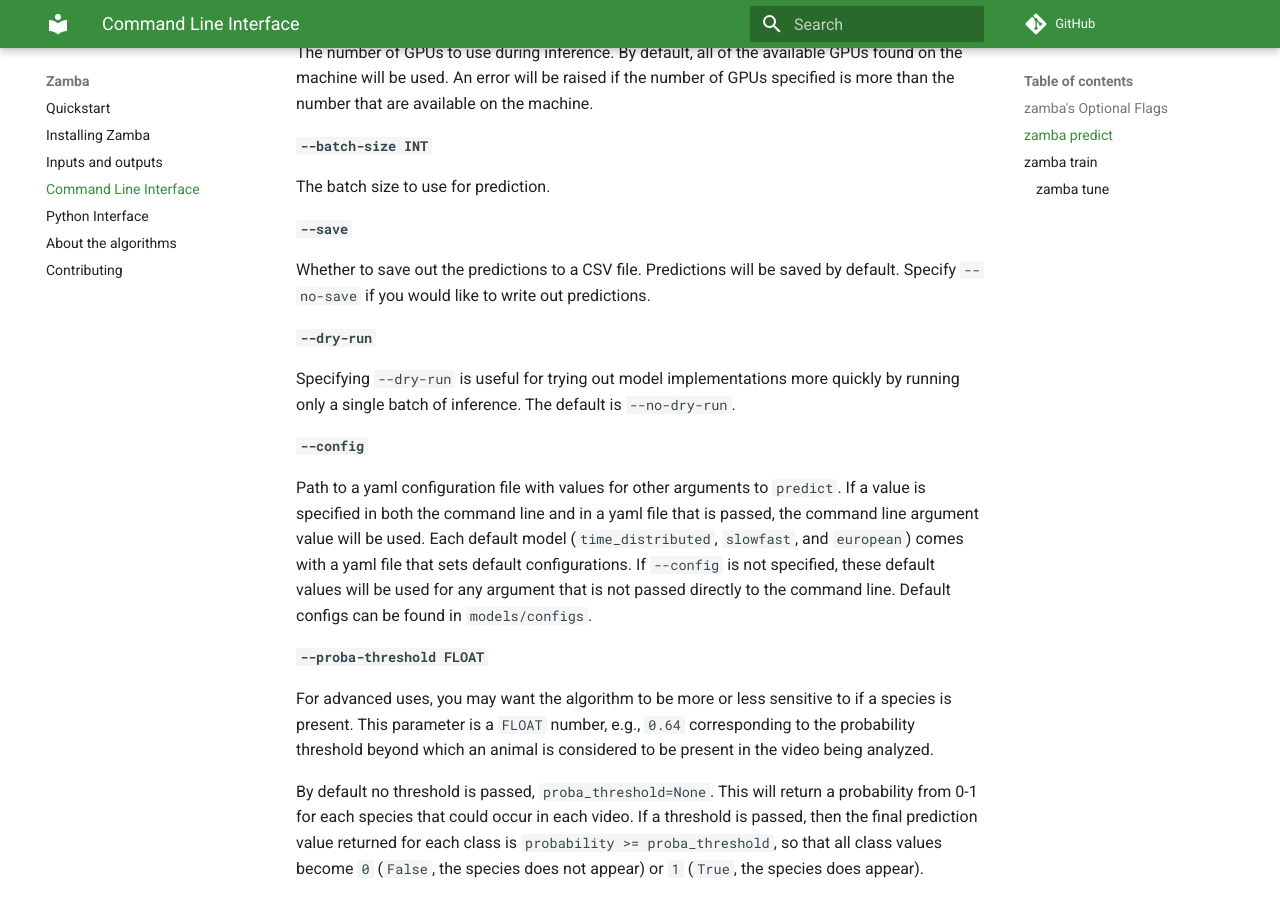
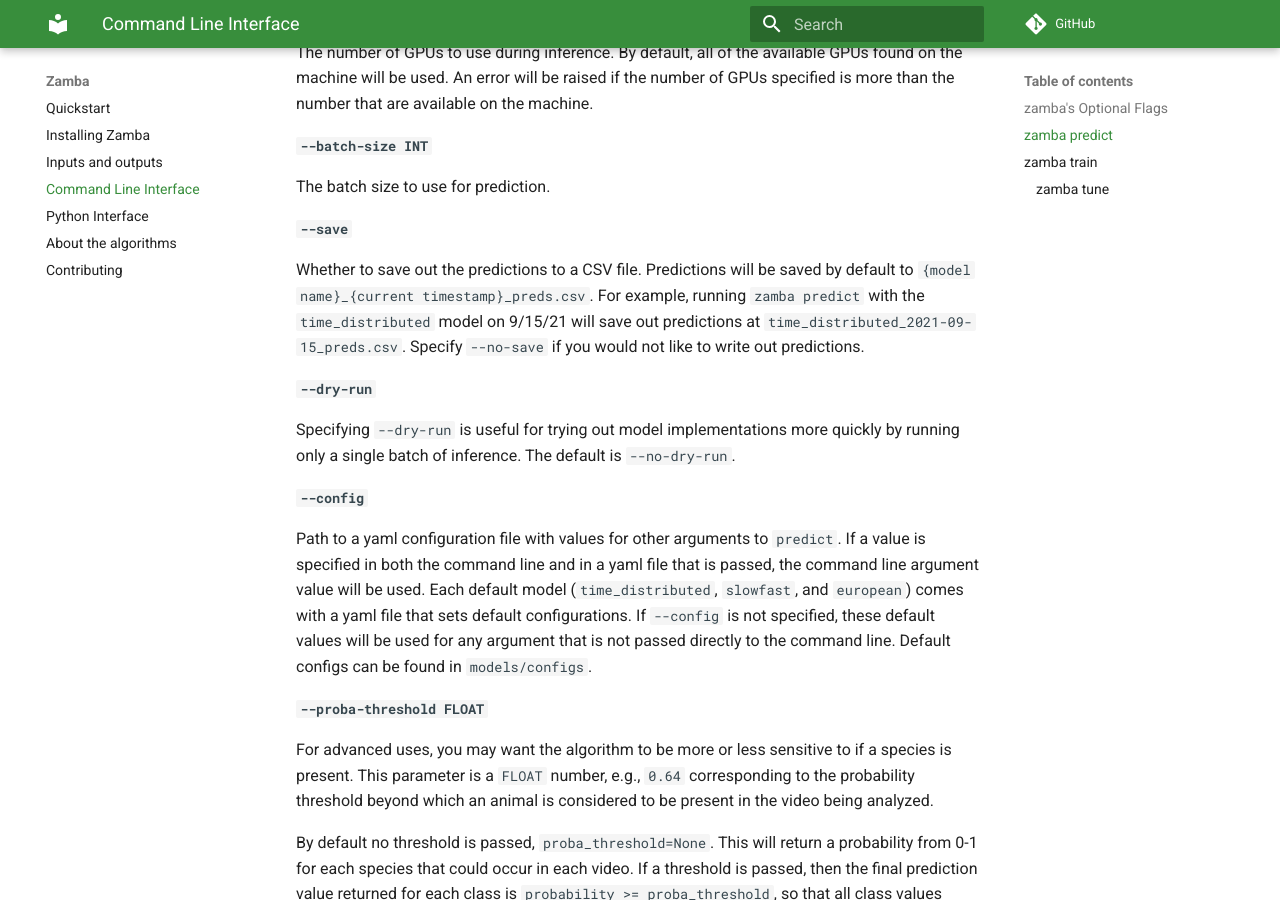
Before and after one commit to drivendataorg/zamba, an MkDocs documentation site: the page built from docs/docs/cli.md, in a window 1280 px wide and 900 px high, scrolled down 2429 px. Built offline with MkDocs 1.6.1 and Material for MkDocs 9.7.7, drawn with Linux system fonts in a browser that asks for light colours; comment, search, counter and statistics services are not loaded.

Commit message:
Add where output is saved

```diff
--- a/docs/docs/cli.md
+++ b/docs/docs/cli.md
@@ -102,7 +102,8 @@
 
 #### `--save`
 
-Whether to save out the predictions to a CSV file. Predictions will be saved by default. Specify `--no-save` if you would like to write out predictions.
+Whether to save out the predictions to a CSV file. Predictions will be saved by default to `{model name}_{current timestamp}_preds.csv`.
+For example, running `zamba predict` with the `time_distributed` model on 9/15/21 will save out predictions at `time_distributed_2021-09-15_preds.csv`. Specify `--no-save` if you would not like to write out predictions.
 
 #### `--dry-run`
 
```
